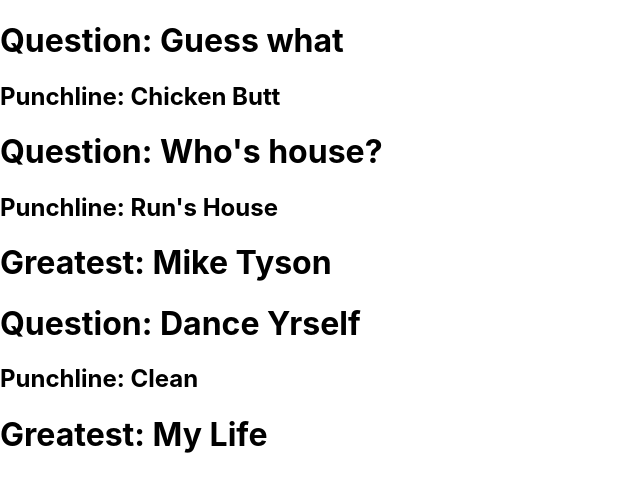
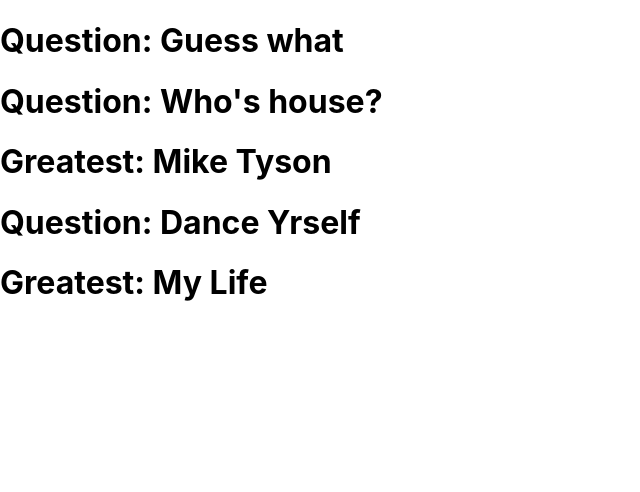
Before and after one commit to jbcastro/scriba-practice, a React (Create React App) app: page / in a window 1280 px wide. Shown: the top 492 px of the page, without its empty margins (0-640 px from the left). Built offline with nearby package versions, Linux system fonts and the light colour scheme.

Commit message:
fouth commit, changed some componet cards

```diff
--- a/src/App.js
+++ b/src/App.js
@@ -1,7 +1,8 @@
 import React from "react";
-import Todo from "./componets/Todo";
-import DateTime from "./componets/DateTime";
-import JokeCard from "./componets/JokeCard";
+// import Todo from "./componets/Todo";
+// import DateTime from "./componets/DateTime";
+// import JokeCard from "./componets/JokeCard";
+import Joke from "./componets/Joke";
 // function App() {
 //   return (
 //     <div>
@@ -16,13 +17,15 @@
 // }
 
 function App() {
+  // const nums = [1, 2, 3, 4, 5, 6, 7, 8, 9, 10]
+  // const double = nums.map(function (num) {
+  //   return num * 2;
+  // })
+  // console.log(double);
+
   return (
-    <div className="jokes">
-      <JokeCard joke={{ question: "Guess what", punchline: "Chicken Butt" }} />
-      <JokeCard joke={{ question: "Who's house?", punchline: "Run's House" }} />
-      <JokeCard joke={{ punchline: "Mike Tyson" }} />
-      <JokeCard joke={{ question: "Dance Yrself", punchline: "Clean" }} />
-      <JokeCard joke={{ punchline: "My Life" }} />
+    <div>
+      <Joke />
     </div>
   );
 }
--- a/src/componets/JokeCard.js
+++ b/src/componets/JokeCard.js
@@ -11,7 +11,9 @@
     return (
       <div>
         <h1>Question: {props.joke.question}</h1>
-        <h2>Punchline: {props.joke.punchline}</h2>
+        <h2 style={{ display: !props.punchline && "none" }}>
+          Punchline: {props.joke.punchline}
+        </h2>
       </div>
     );
   }
--- a/src/componets/joke.js
+++ b/src/componets/joke.js
@@ -1 +1,16 @@
 import React from "react";
+import JokeCard from "./JokeCard";
+
+function Joke() {
+  return (
+    <div className="jokes">
+      <JokeCard joke={{ question: "Guess what", punchline: "Chicken Butt" }} />
+      <JokeCard joke={{ question: "Who's house?", punchline: "Run's House" }} />
+      <JokeCard joke={{ punchline: "Mike Tyson" }} />
+      <JokeCard joke={{ question: "Dance Yrself" }} />
+      <JokeCard joke={{ punchline: "My Life" }} />
+    </div>
+  );
+}
+
+export default Joke;
```
